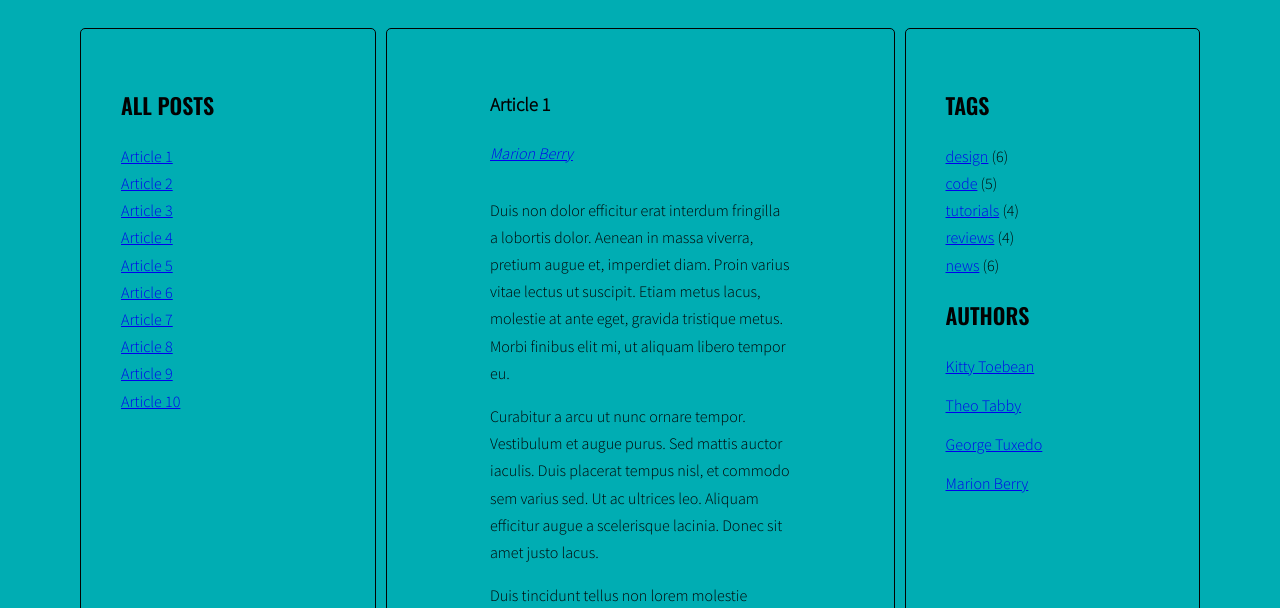
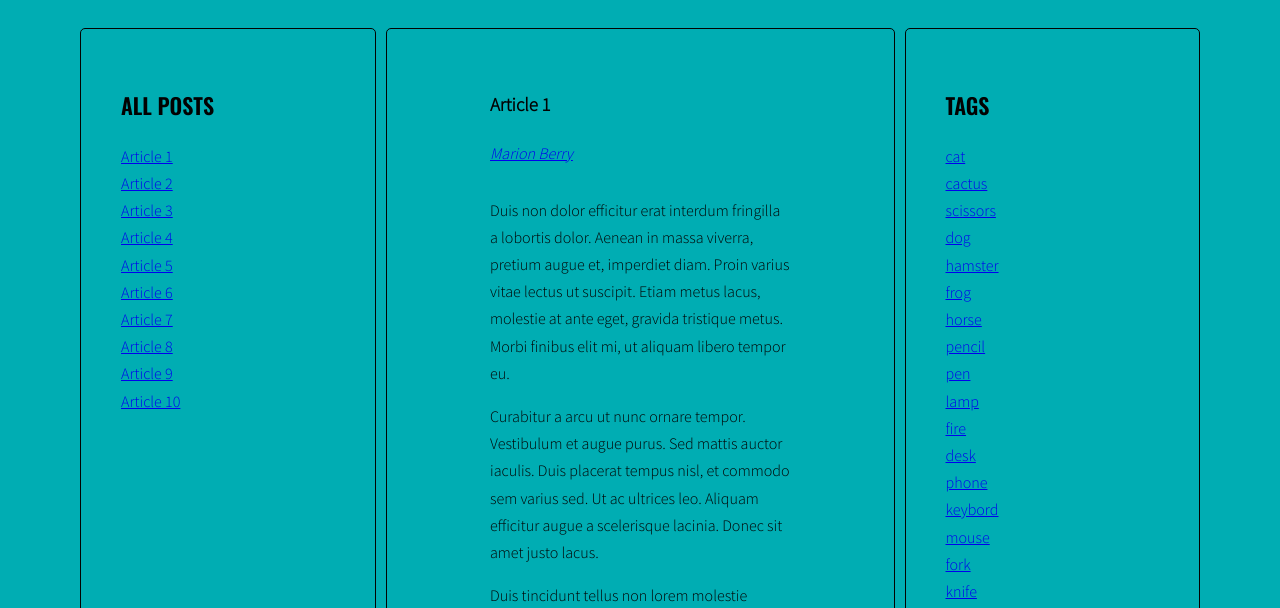
Before and after one commit to wojbiel833/Blog-JS, a website: page index.html in a window 1280 px wide. Shown: the part 582-1190 px from the top of the page. Drawn offline with nearby package versions, Linux system fonts and the light colour scheme.

Commit message:
Finish generate tagsCloud function

```diff
--- a/index.html
+++ b/index.html
@@ -371,13 +371,7 @@
           </section>
           <aside class="sidebar">
             <h2 class="section-title">Tags</h2>
-            <ul class="list tags">
-              <li><a href="#">design</a> <span>(6)</span></li>
-              <li><a href="#">code</a> <span>(5)</span></li>
-              <li><a href="#">tutorials</a> <span>(4)</span></li>
-              <li><a href="#">reviews</a> <span>(4)</span></li>
-              <li><a href="#">news</a> <span>(6)</span></li>
-            </ul>
+            <ul class="list tags"></ul>
             <h2 class="section-title">Authors</h2>
             <ul class="list authors">
               <li>
--- a/js/script.js
+++ b/js/script.js
@@ -227,3 +227,57 @@ function authorClickHandler() {
   /* execute function "generateTitleLinks" with article selector as argument */
   generateTitleLinks('[data-author="' + tag + '"]');
 }
+
+function generateTagsCloud() {
+  /* [NEW] create a new variable allTags with an empty array */
+  let allTags = [];
+  /* find all articles */
+  const posts = document.querySelectorAll('.post');
+  console.log(posts);
+  /* START LOOP: for every article: */
+  for (const post of posts) {
+    console.log(post);
+    /* find tags wrapper */
+    // const singlePost = post.querySelector('.post');
+    // console.log(singlePost); // !!
+    /* make html variable with empty string */
+    let html = '';
+    let linkHTML;
+    /* get tags from data-tags attribute */
+    const dataTags = post.getAttribute('data-tags');
+    console.log(dataTags);
+    /* split tags into array */
+    const tags = dataTags.split(' ');
+    console.log(tags);
+    /* START LOOP: for each tag */
+    for (const tag of tags) {
+      console.log(tag);
+      /* generate HTML of the link */
+      linkHTML = `<li><a href="#tag-` + tag + `">` + tag + `</a></li>`;
+      console.log(linkHTML);
+      /* add generated code to html variable */
+      html = linkHTML;
+      console.log(html);
+      /* [NEW] check if this link is NOT already in allTags */
+      if (allTags.indexOf(linkHTML) == -1) {
+        console.log(allTags);
+        /* [NEW] add generated code to allTags array */
+        allTags.push(linkHTML);
+        console.log(allTags);
+      }
+      /* END LOOP: for each tag */
+    }
+    /* insert HTML of all the links into the tags wrapper */
+    const tagsWrapper = document.querySelector('.list.tags');
+    console.log(tagsWrapper);
+    tagsWrapper.insertAdjacentHTML('beforeend', linkHTML);
+    console.log(tagsWrapper);
+
+    /* END LOOP: for every article: */
+  }
+  /* [NEW] find list of tags in right column */
+  const tagList = document.querySelector('.tags');
+  /* [NEW] add html from allTags to tagList */
+  tagList.innerHTML = allTags.join(' ');
+}
+generateTagsCloud();
```
